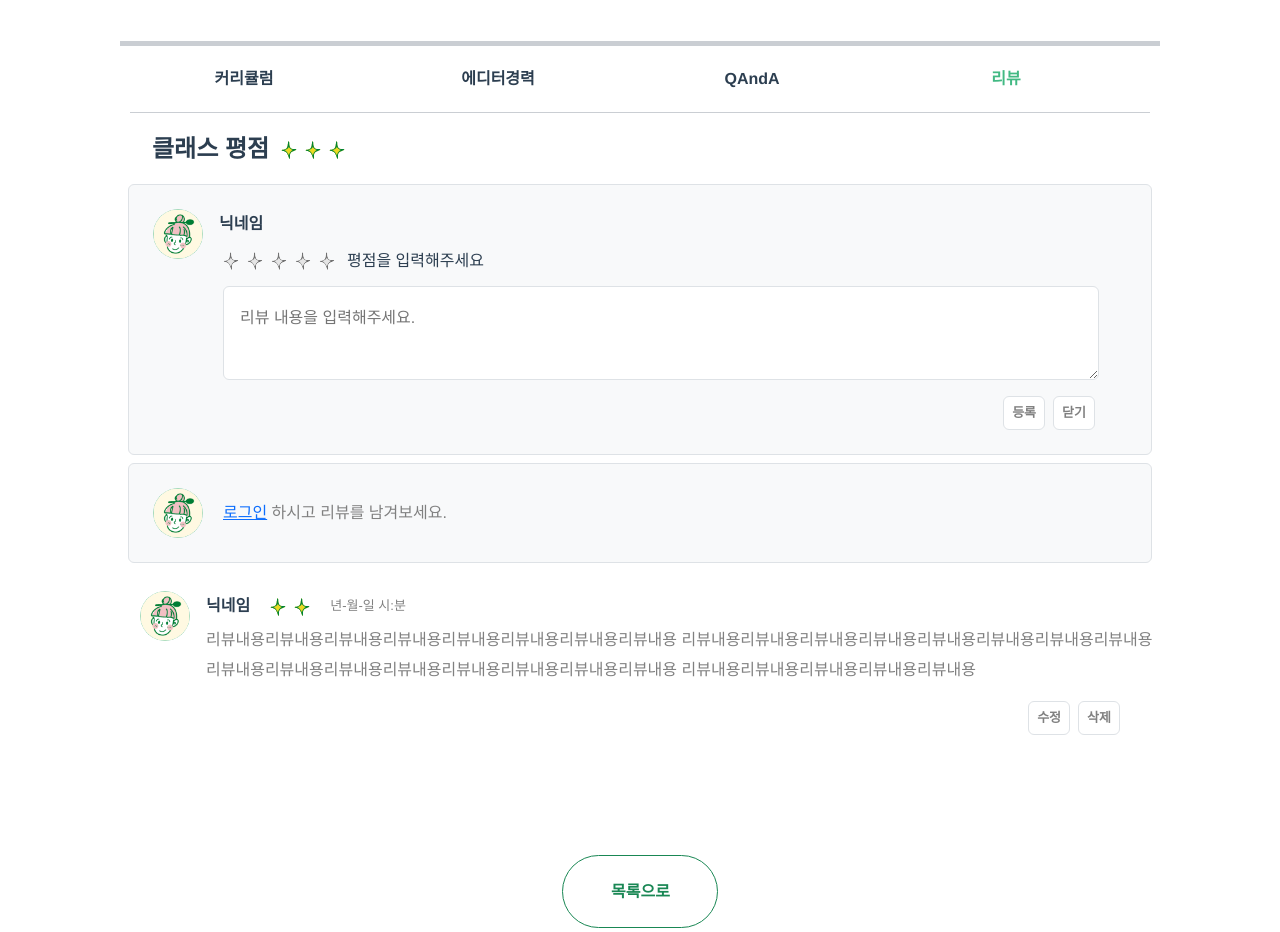
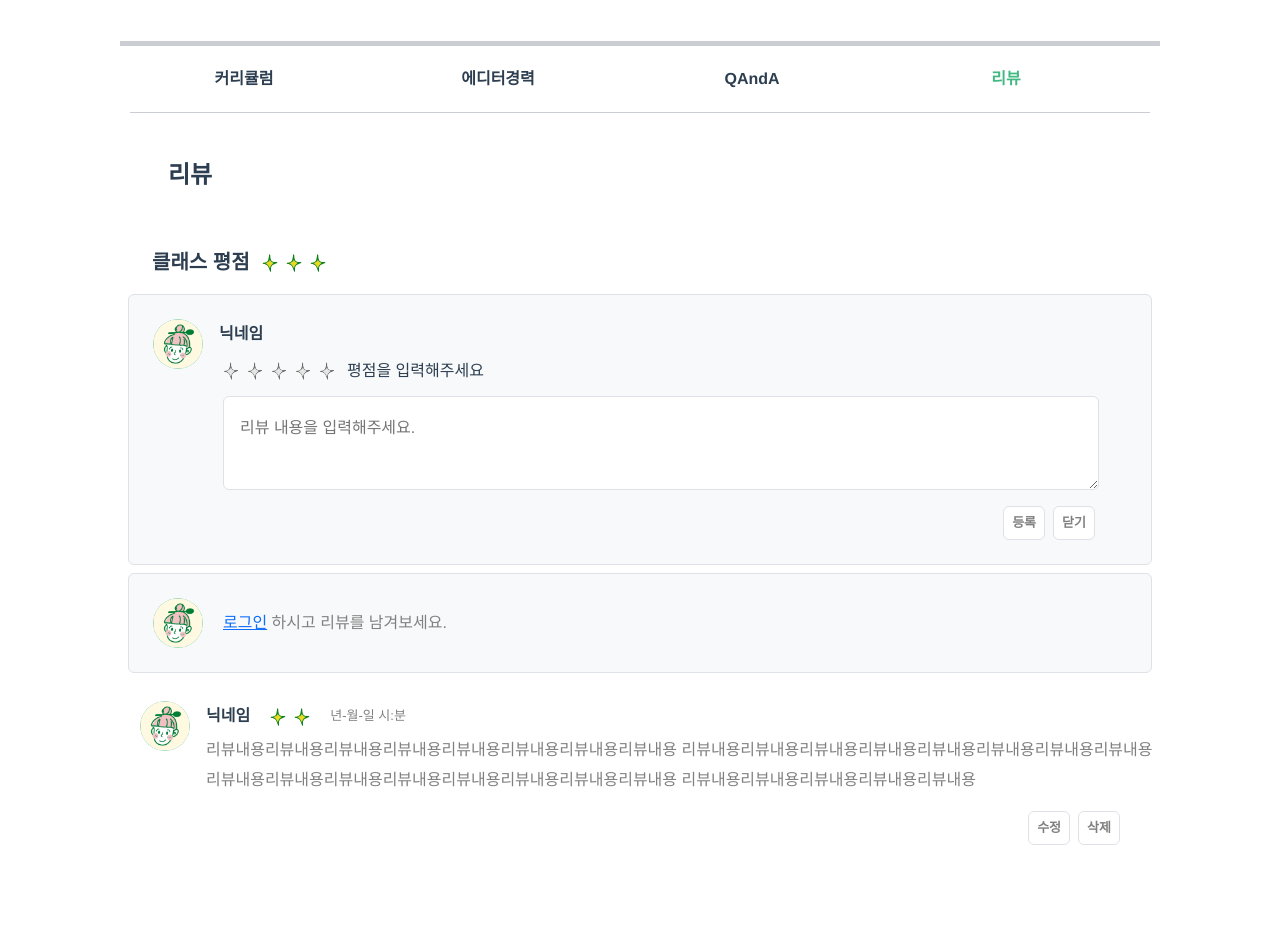
Before and after one commit to leek94/final_project_front_cooki, a Vue app: page /Class/ClassDetailView/Review in a window 1280 px wide. Shown: the part 1600-2532 px from the top of the page. Built offline with nearby package versions, Linux system fonts and the light colour scheme.

Commit message:
Design: QAndA / Review page update

```diff
--- a/src/views/Class/ClassDetailView/QAndA.vue
+++ b/src/views/Class/ClassDetailView/QAndA.vue
@@ -1,5 +1,5 @@
 <template>
-    <h4 class="fw-bold mb-5" style="margin-top:80px">커리큘럼</h4>
+    <h4 class="fw-bold m-5">Q&A</h4>
     <!-- 댓글 등록 -->
     <!-- 로그인 한 유저만 등록 가능 v-show로 -->
     <div class="d-flex p-2 m-2 border rounded bg-light">
--- a/src/views/Class/ClassDetailView/Review.vue
+++ b/src/views/Class/ClassDetailView/Review.vue
@@ -1,7 +1,8 @@
 <template>
+    <h4 class="fw-bold m-5">리뷰</h4>
     <!-- 평점 -->
     <div class="d-flex py-1 px-4" style="align-items: center;">
-        <h4 class="m-2 d-flex align-content-center" style="font-weight: bold;"> 클래스 평점</h4>
+        <h5 class="m-2 d-flex align-content-center" style="font-weight: bold;"> 클래스 평점</h5>
         <div class="star">
             <img src="/images/photos/ic_star.png">
             <img src="/images/photos/ic_star.png">
```
